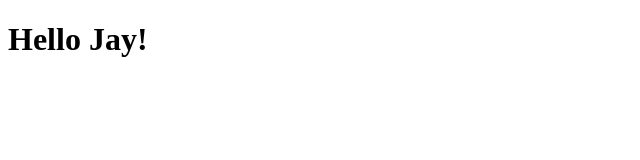
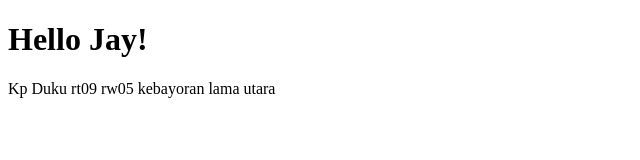
Before and after one commit to jaenudin0901/myHotel, a plain HTML site: page index.html in a window 1280 px wide. Shown: the whole page, without its empty margins (0-640 px from the left). Drawn offline with Linux system fonts and the light colour scheme.

Commit message:
menambhakn pargraf

```diff
--- a/index.html
+++ b/index.html
@@ -5,5 +5,6 @@
 </head>
 <body>
 <h1>Hello Jay!</h1>
+<p>Kp Duku rt09 rw05 kebayoran lama utara</p>
 </body>
 </html>
```
